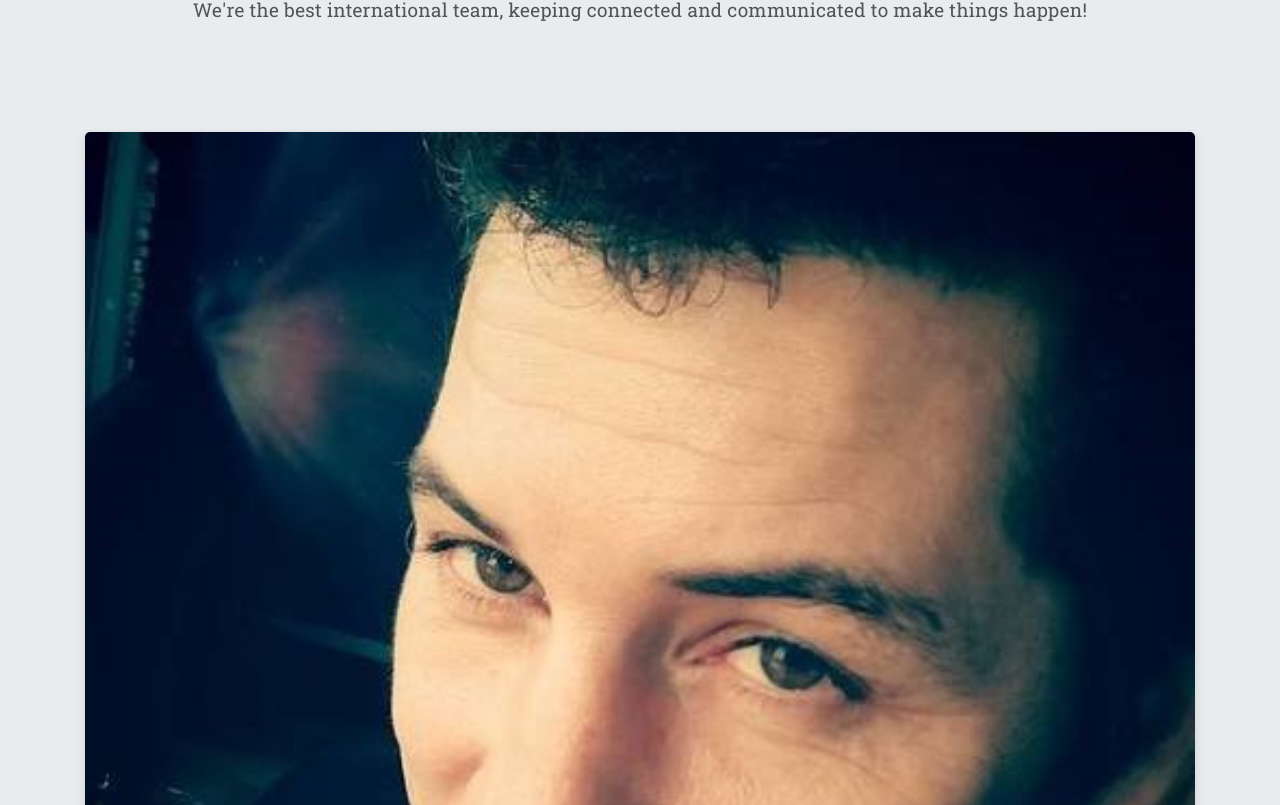
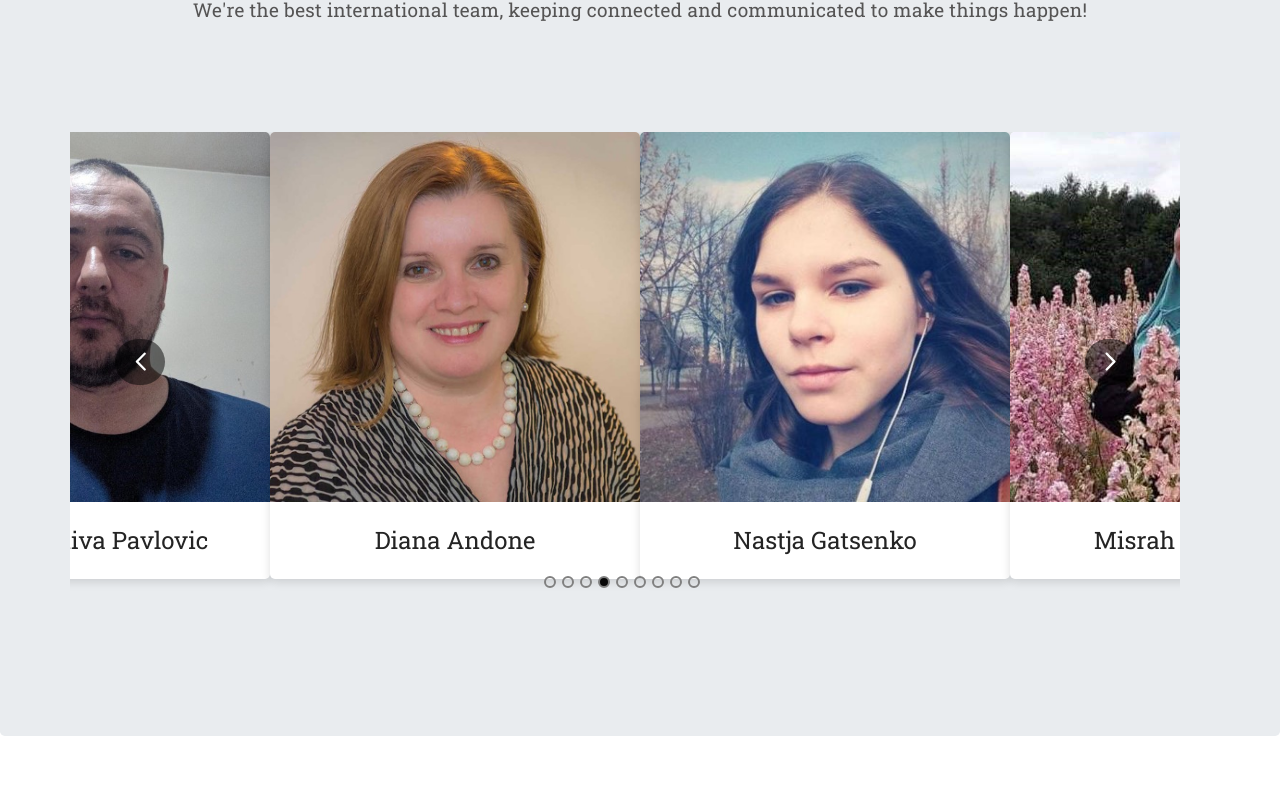
Before and after one commit to ron-huberfeld/Match-EU-FrontEnd, a React (Create React App) app: page / in a window 1280 px wide. Shown: the part 4875-5680 px from the top of the page. After the commit the page ends 5643 px from the top, so only its background shows below. Built offline with nearby package versions, Linux system fonts and the light colour scheme; the HTML template or start-up script is replaced by a standard one.

Commit message:
Added Carousel for Team
using https://w3js.com/react-multi-carousel

```diff
--- a/package.json
+++ b/package.json
@@ -12,9 +12,11 @@
     "node-sass": "^4.14.1",
     "react": "^16.13.1",
     "react-dom": "^16.13.1",
+    "react-multi-carousel": "^2.5.5",
     "react-router": "^5.2.0",
     "react-router-dom": "^5.2.0",
     "react-scripts": "3.4.1",
+    "react-slick": "^0.26.1",
     "reactstrap": "^8.4.1"
   },
   "scripts": {
--- a/src/components/TeamComponent.jsx
+++ b/src/components/TeamComponent.jsx
@@ -20,6 +20,8 @@ import {
     Label,
     Input,
 } from 'reactstrap';
+import Carousel from 'react-multi-carousel';
+import 'react-multi-carousel/lib/styles.css';
 
 class Team extends Component {
     constructor(props) {
@@ -27,21 +29,101 @@ class Team extends Component {
     }
 
     render() {
+        const settings = {
+            dots: true,
+            infinite: true,
+            speed: 500,
+            slidesToShow: 3,
+            slidesToScroll: 3,
+        };
+        const responsive = {
+            desktop: {
+                breakpoint: { max: 3000, min: 1024 },
+                items: 3,
+                slidesToSlide: 3, // optional, default to 1.
+            },
+            tablet: {
+                breakpoint: { max: 1024, min: 464 },
+                items: 2,
+                slidesToSlide: 2, // optional, default to 1.
+            },
+            mobile: {
+                breakpoint: { max: 464, min: 0 },
+                items: 1,
+                slidesToSlide: 1, // optional, default to 1.
+            },
+        };
         return (
+            <>
                 <Jumbotron id="team" class="primary-bg">
                     <div className="container">
                         <div className="row">
                             <div className="col-md-12">
                                 <div className="section_heading">
                                     <h2> Team Members </h2>
-
                                     <h4>
                                         We&apos;re the best international team,
-                                    keeping connected and communicated to make
-                                    things happen!{' '}
+                                        keeping connected and communicated to
+                                        make things happen!{' '}
                                     </h4>
                                 </div>
-                            <div className="owl-carousel owl-theme">
+                            </div>
+                        </div>
+
+                        <Carousel
+                            style={{
+                                paddingBottom: '30px',
+                                position: 'relative',
+                                fontSize: '30px',
+                            }}
+                            additionalTransfrom={0}
+                            arrows
+                            ssr
+                            autoPlay
+                            autoPlaySpeed={1500}
+                            centerMode
+                            className=""
+                            containerClass="container row"
+                            dotListClass="dots"
+                            draggable
+                            focusOnSelect
+                            infinite
+                            itemClass=""
+                            keyBoardControl
+                            minimumTouchDrag={80}
+                            renderButtonGroupOutside={false}
+                            renderDotsOutside={false}
+                            responsive={{
+                                desktop: {
+                                    breakpoint: {
+                                        max: 3000,
+                                        min: 1024,
+                                    },
+                                    items: 3,
+                                    partialVisibilityGutter: 20,
+                                },
+                                mobile: {
+                                    breakpoint: {
+                                        max: 464,
+                                        min: 0,
+                                    },
+                                    items: 1,
+                                    partialVisibilityGutter: 10,
+                                },
+                                tablet: {
+                                    breakpoint: {
+                                        max: 1024,
+                                        min: 464,
+                                    },
+                                    items: 2,
+                                    partialVisibilityGutter: 10,
+                                },
+                            }}
+                            showDots
+                            sliderClass=""
+                            slidesToSlide={1}
+                            swipeable
+                        >
                             <div className="card">
                                 <div className="member_img">
                                     <img
@@ -141,11 +223,17 @@ class Team extends Component {
                                     <h5> Olha Onofriichuk</h5>
                                 </div>
                             </div>
+                        </Carousel>
                     </div>
-                        </div>
-                    </div>
-                </div>
+                    <div
+                        className="dots"
+                        style={{
+                            paddingTop: '80px',
+                            position: 'relative',
+                        }}
+                    />
                 </Jumbotron>
+            </>
         );
     }
 }
```
Also changed, not shown: 1 other file (tests, documents, lock files or other folders). Lines whose indentation alone changed are shown as unchanged.
